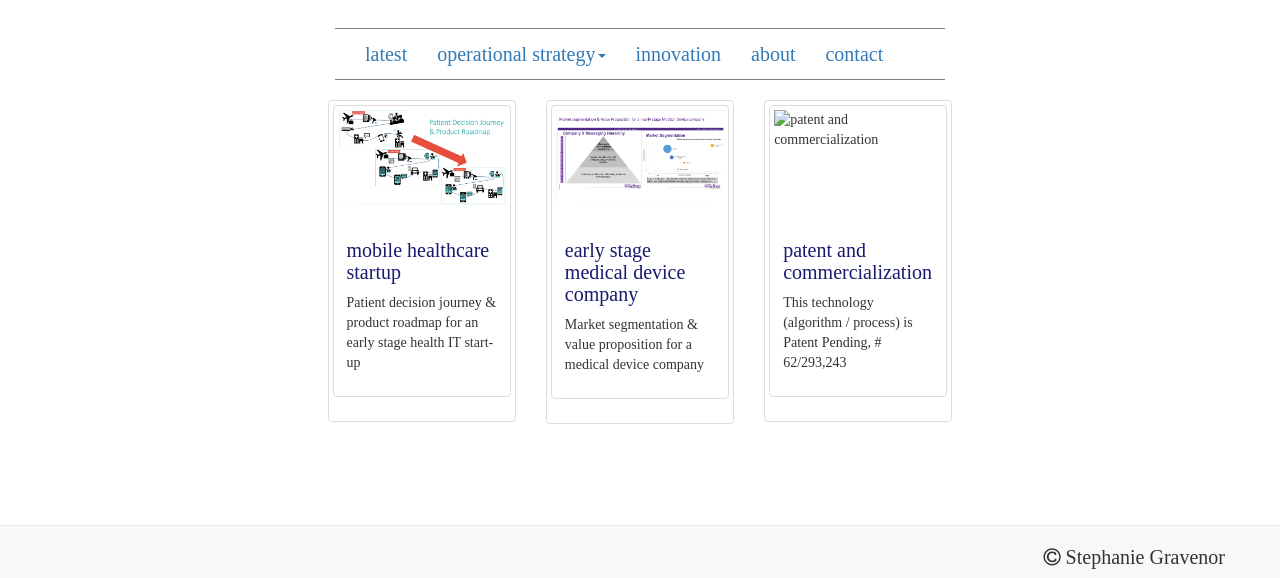
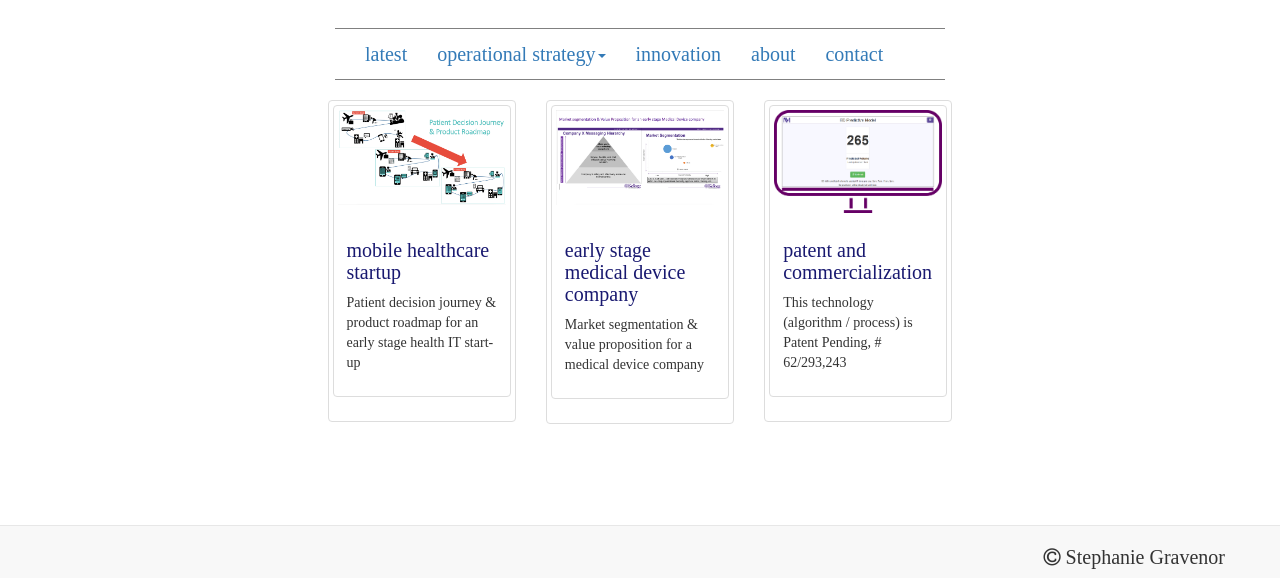
Before and after one commit to lupe1817/lupe1817.github.io, a plain HTML site: page innovation.html in a window 1280 px wide. Shown: the part 222-800 px from the top of the page. Drawn offline with nearby package versions, Linux system fonts and the light colour scheme; a web font is replaced by a local one.

Commit message:
update predictive model photo

```diff
--- a/innovation.html
+++ b/innovation.html
@@ -146,7 +146,7 @@
 
 
     <div class="thumbnail">
-      <img src="AONE Poster_NM_030216.pdf" alt="patent and commercialization">
+      <img src="predictive_model.png" alt="patent and commercialization">
       <div class="caption">
         <a href="AONE Poster_NM_030216.pdf"><h3>patent and commercialization</h3></a>
         <p>This technology (algorithm / process) is Patent Pending, # 62/293,243</p>
```
Also changed, not shown: predictive_model.png (added).
